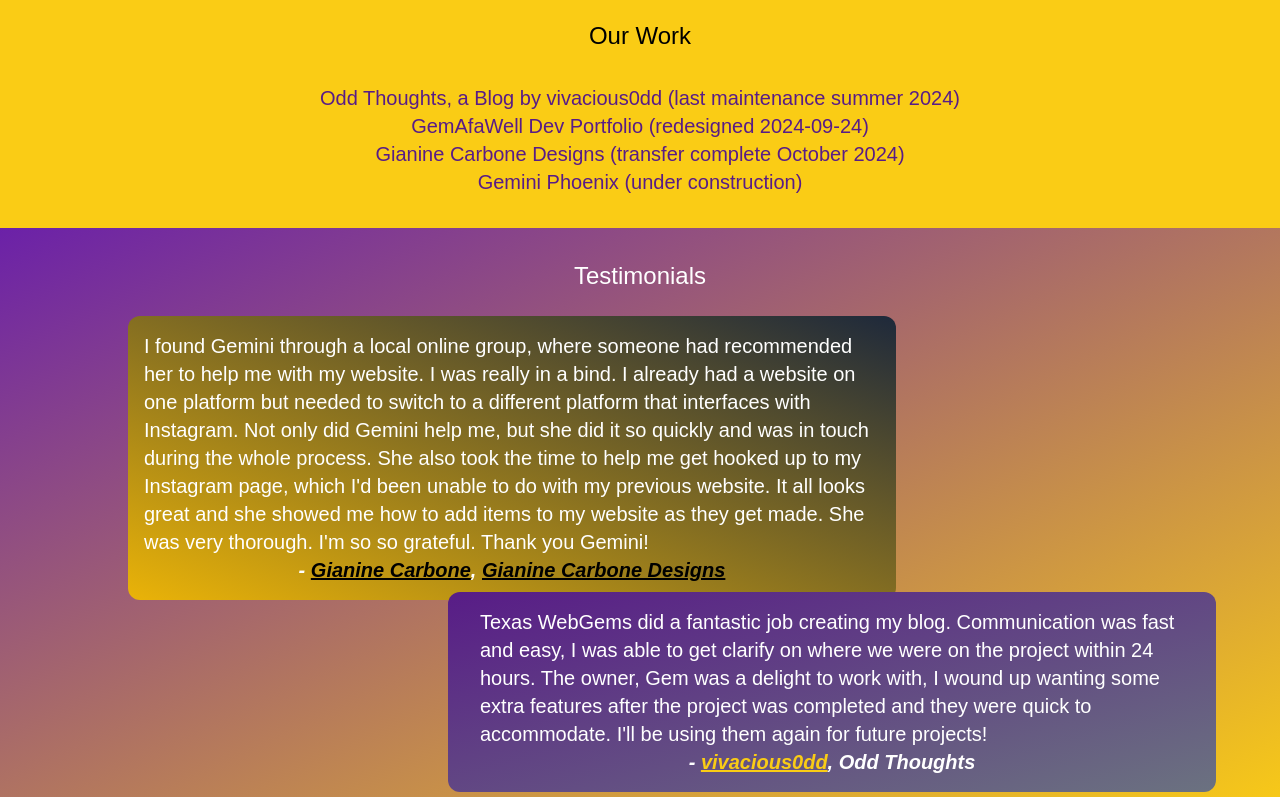
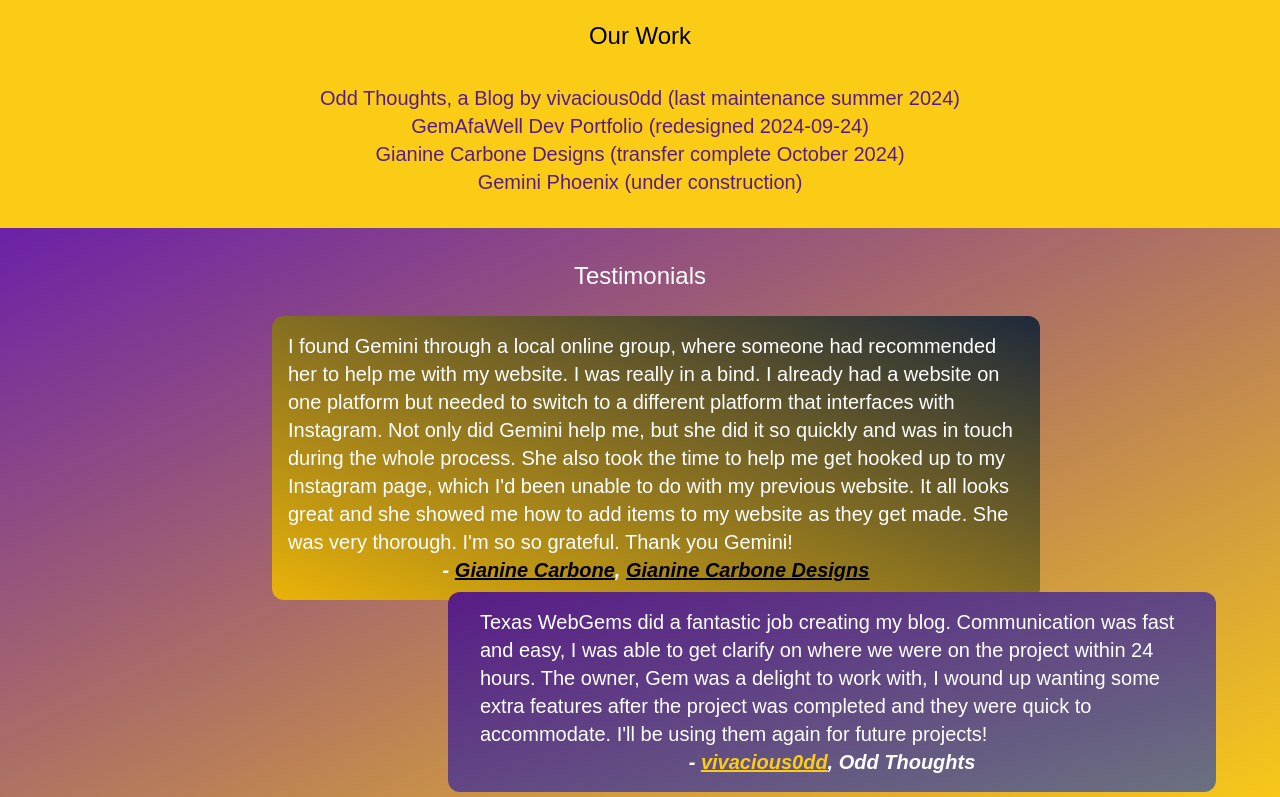
Before and after one commit to TriState-WebGems/twg-redesign, a Next.js app: page / in a window 1280 px wide. Shown: the part 560-1357 px from the top of the page. Built offline with nearby package versions, Linux system fonts and the light colour scheme; a web font is replaced by a local one.

Commit message:
spacing issue fixed

```diff
--- a/app/components/home.tsx
+++ b/app/components/home.tsx
@@ -61,7 +61,7 @@
         </section>
         <section className="flex flex-col items-center justify-center bg-gradient-to-br from-purple-800 to-yellow-400 text-black text-xl py-8">
         <h2 className="text-2xl text-center text-white pb-4">Testimonials</h2>
-        <div className="lg:w-3/5 col-span-2 translate-y-2 sm:w-4/5 sm:m-auto lg:mr-96">
+        <div className="lg:w-3/5 col-span-2 translate-y-2 sm:w-4/5 sm:m-auto lg:mr-60">
             <blockquote className="flex flex-col justify-center items-center text-white text-xl p-4 rounded-xl bg-gradient-to-bl from-slate-800 to-yellow-500">
               <p>I found Gemini through a local online group, where someone had recommended her to help me with my website. I was really in a bind. I already had a website on one platform but needed to switch to a different platform that interfaces with Instagram. Not only did Gemini help me, but she did it so quickly and was in touch during the whole process. She also took the time to help me get hooked up to my Instagram page, which I&apos;d been unable to do with my previous website. It all looks great and she showed me how to add items to my website as they get made. She was very thorough. I&apos;m so so grateful. Thank you Gemini!</p>
               <cite className='font-semibold'>- <Link href="https://instagram.com/gianinecarbonedesigns" target='_blank' className='text-black underline'>Gianine Carbone</Link>, <Link href='https://www.gianinecarbonedesigns.com' className='text-black underline' target='_blank'>Gianine Carbone Designs</Link></cite>
```
